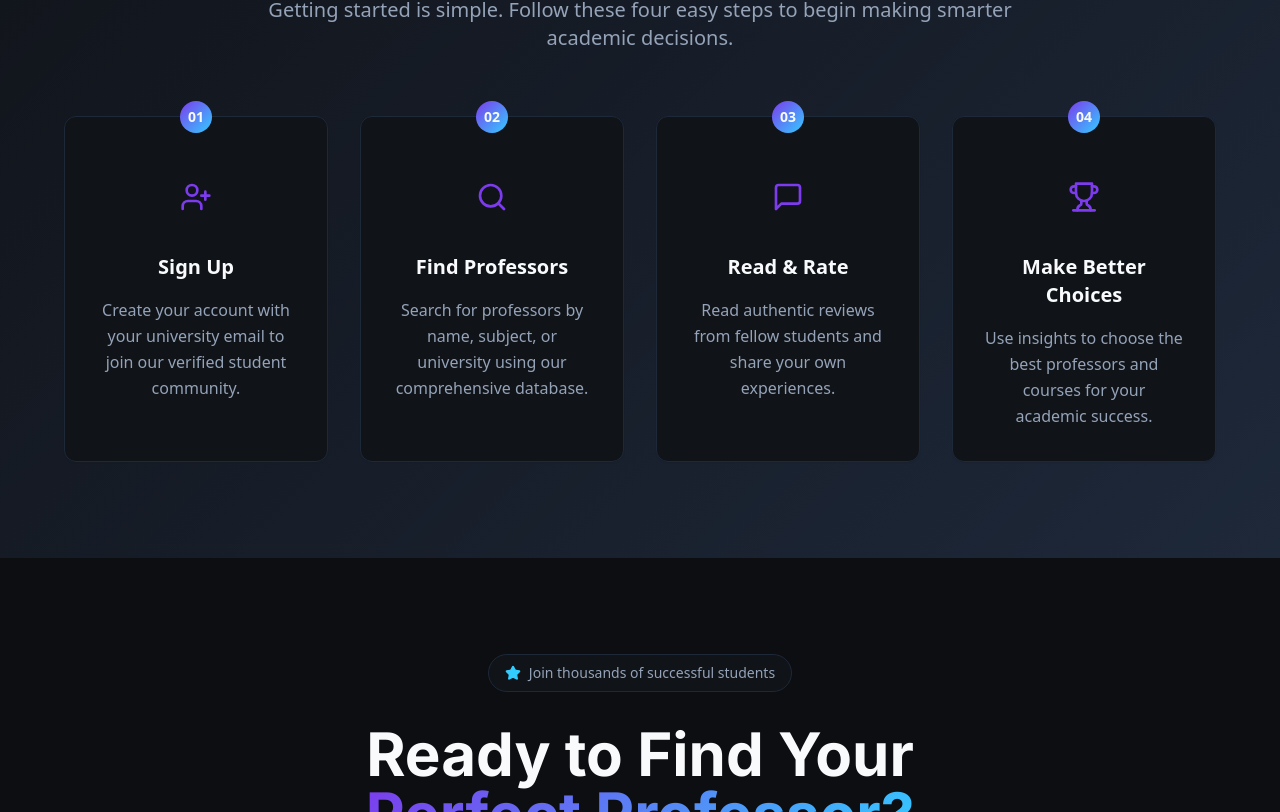
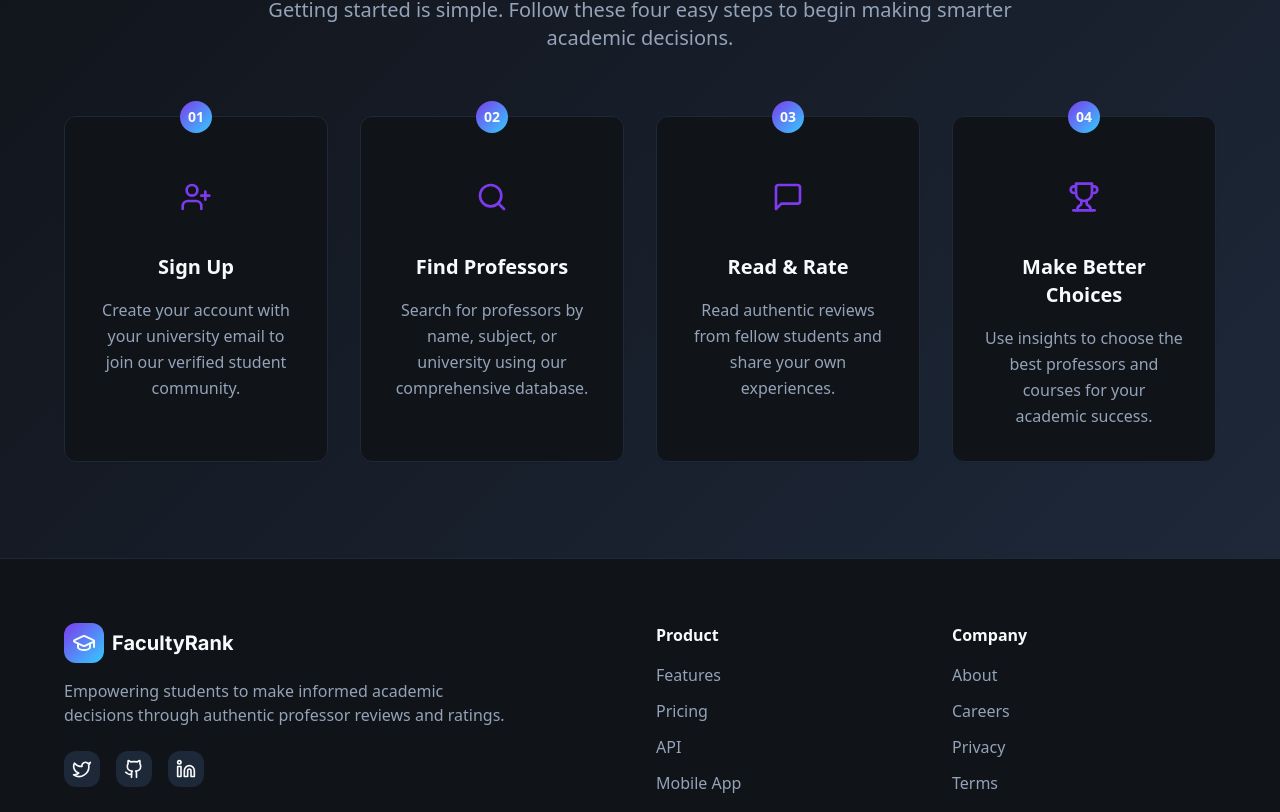
Before and after one commit to RohiVK/vibe-ranker-forge, a React (Vite) app: page / in a window 1280 px wide. Shown: the part 1988-2800 px from the top of the page. Built offline with nearby package versions, Linux system fonts and the light colour scheme.

Commit message:
Remove "ready to find" page

```diff
--- a/src/pages/Index.tsx
+++ b/src/pages/Index.tsx
@@ -2,7 +2,6 @@ import { Navigation } from "@/components/Navigation";
 import { Hero } from "@/components/Hero";
 import { Features } from "@/components/Features";
 import { HowItWorks } from "@/components/HowItWorks";
-import { CTA } from "@/components/CTA";
 import { Footer } from "@/components/Footer";
 
 const Index = () => {
@@ -12,7 +11,6 @@ const Index = () => {
       <Hero />
       <Features />
       <HowItWorks />
-      <CTA />
       <Footer />
     </div>
   );
```
